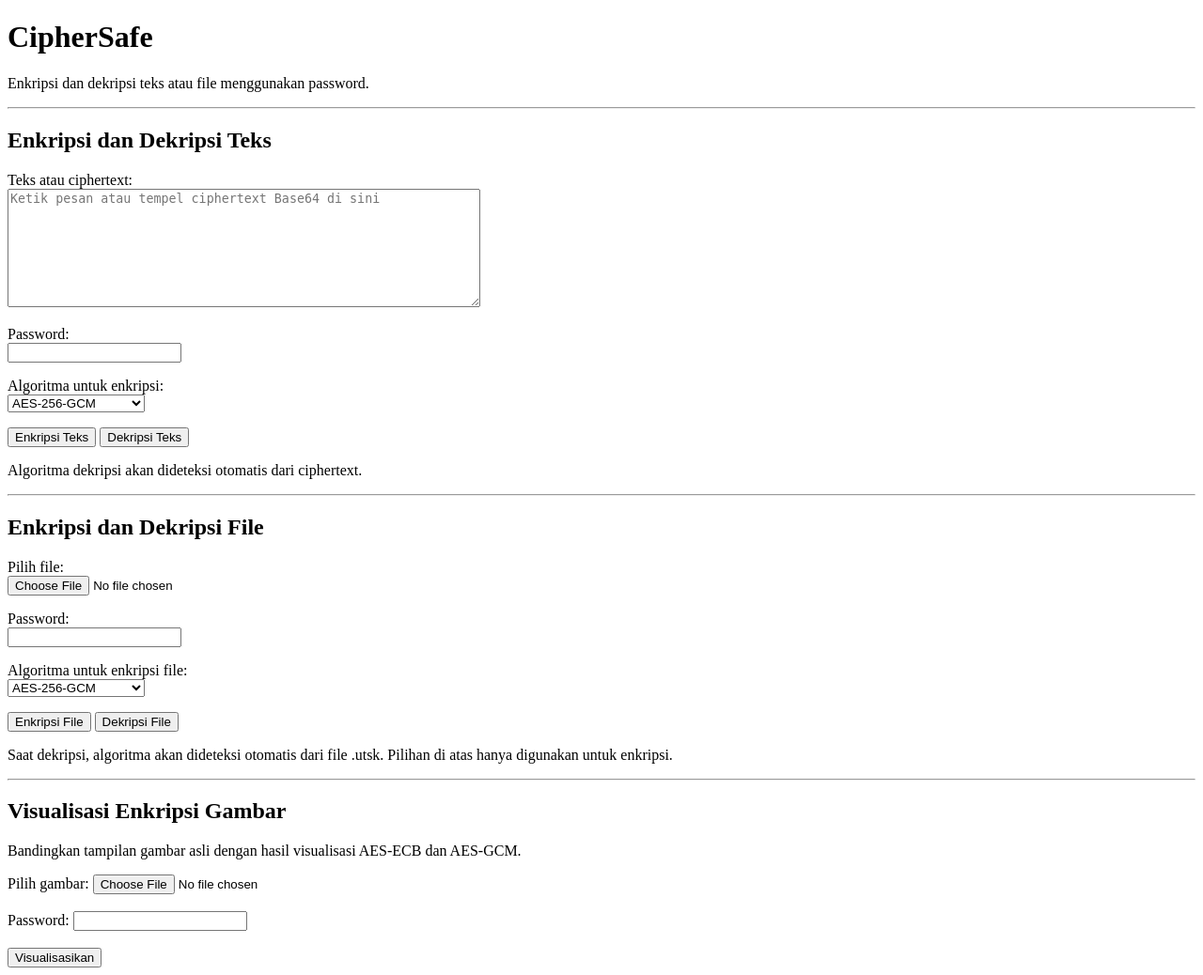
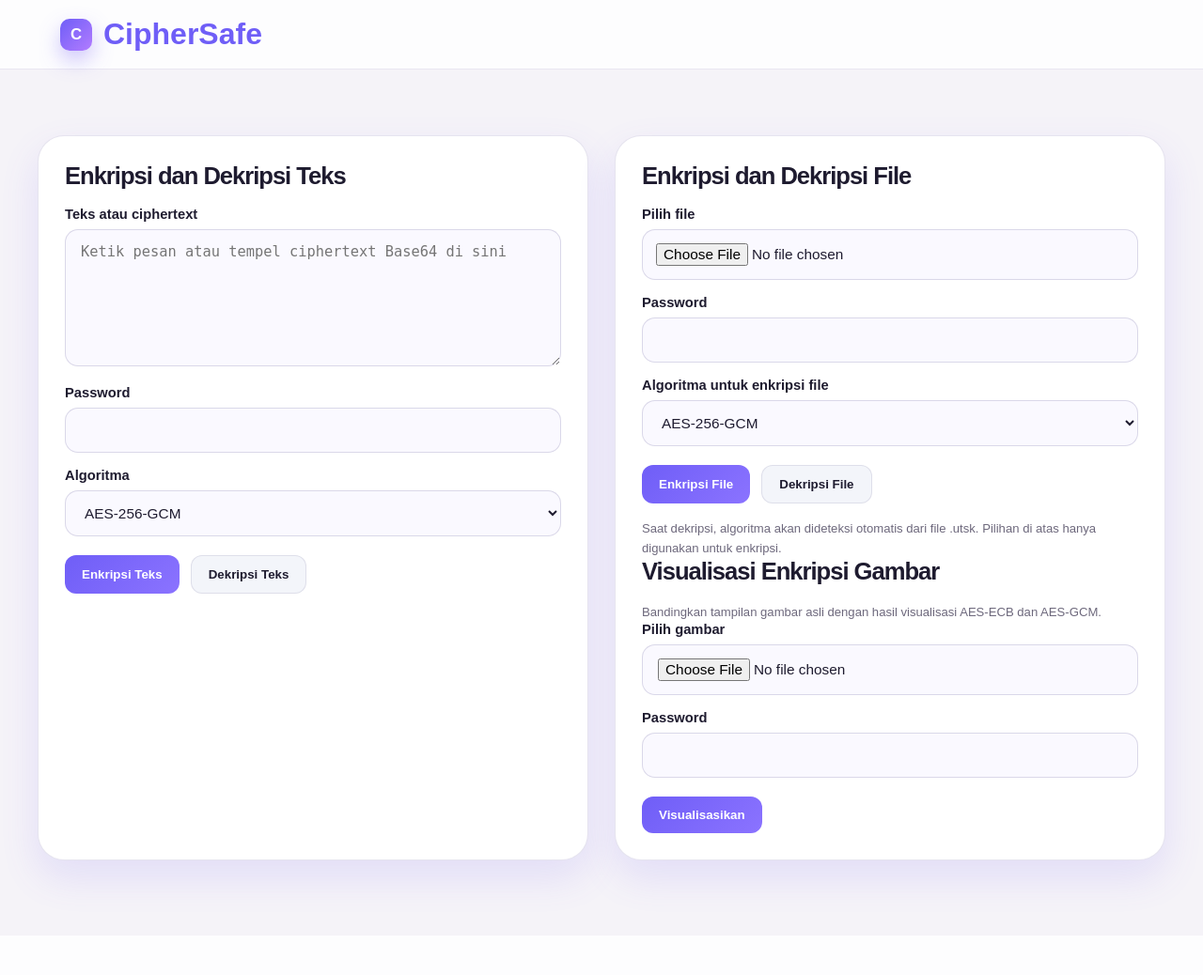
Before and after one commit to Var1d/uts-ki, a Flask app: page / in a window 1280 px wide. Shown: the whole page at 94% size. After the commit the page ends 958 px from the top, so only its background shows below. Run offline with Flask 3, Linux system fonts and the light colour scheme.

Commit message:
fix(ui): improve encryption and decryption page layout

```diff
--- a/app.py
+++ b/app.py
@@ -11,6 +11,11 @@ from crypto_utils import (
 )
 
 app = Flask(__name__)
+
+
+@app.route("/style.css")
+def serve_css():
+    return send_file("templates/style.css", mimetype="text/css")
 
 
 @app.route("/visualisasi-ecb", methods=["POST"])
@@ -41,6 +46,7 @@ def visualisasi_ecb():
 @app.route("/", methods=["GET", "POST"])
 def index():
     error = None
+    error_action = None
     result_text = None
     result_action = None
     text_input = ""
@@ -84,6 +90,8 @@ def index():
                         "Gagal memproses teks. "
                         "Periksa password dan ciphertext."
                     )
+            if error:
+                error_action = action
 
         # Enkripsi dan dekripsi file
         elif action in ("encrypt_file", "decrypt_file"):
@@ -142,10 +150,13 @@ def index():
                         "Gagal memproses file. "
                         "Periksa password dan file yang dipilih."
                     )
+            if error:
+                error_action = action
 
     return render_template(
         "index.html",
         error=error,
+        error_action=error_action,
         result_text=result_text,
         result_action=result_action,
         text_input=text_input,
--- a/templates/index.html
+++ b/templates/index.html
@@ -1,136 +1,210 @@
-<!DOCTYPE html>
+<!doctype html>
 <html lang="id">
   <head>
-    <meta charset="UTF-8">
-    <meta name="viewport" content="width=device-width, initial-scale=1.0">
-    <title>CipherSafe - Aplikasi Kriptografi</title>
+    <meta charset="UTF-8" />
+    <meta name="viewport" content="width=device-width, initial-scale=1.0" />
+    <title>CipherSafe | Secure Data Protection</title>
+    <link rel="stylesheet" href="/style.css" />
   </head>
   <body>
-    <h1>CipherSafe</h1>
-    <p>Enkripsi dan dekripsi teks atau file menggunakan password.</p>
+    <header class="site-header">
+      <div class="container">
+        <div class="brand-row">
+          <span class="brand-mark">C</span>
+          <span>CipherSafe</span>
+        </div>
+      </div>
+    </header>
 
-    {% if error %}
-        <p style="color: red;">{{ error }}</p>
-    {% endif %}
-
-    <hr>
-
-    <h2>Enkripsi dan Dekripsi Teks</h2>
-
+    <main>
+      <section class="container page-section" id="secure-tools">
+        <div class="card-wrap">
+          <div class="panel">
+            <h3>Enkripsi dan Dekripsi Teks</h3>
             <form method="POST">
-        <label for="text_input">Teks atau ciphertext:</label><br>
+              <div>
+                <label for="text_input">Teks atau ciphertext</label>
                 <textarea
                   id="text_input"
                   name="text_input"
-            rows="8"
-            cols="60"
                   placeholder="Ketik pesan atau tempel ciphertext Base64 di sini"
                   required
-        >{{ text_input }}</textarea>
+                >
+{{ text_input }}</textarea
+                >
+              </div>
 
-        <p>
-            <label for="password">Password:</label><br>
-            <input
-                type="password"
-                id="password"
-                name="password"
-                required
+              <div>
+                <label for="password">Password</label>
+                <input type="password" id="password" name="password" required />
+              </div>
+
+              <div>
+                <label for="algorithm">Algoritma</label>
+                <select id="algorithm" name="algorithm">
+                  <option value="AES-256-GCM">AES-256-GCM</option>
+                  <option value="ChaCha20-Poly1305">ChaCha20-Poly1305</option>
+                </select>
+              </div>
+
+              <div class="action-row">
+                <button
+                  class="small-btn primary"
+                  type="submit"
+                  name="action"
+                  value="encrypt_text"
                 >
-        </p>
-
-        <p>
-            <label for="algorithm">Algoritma untuk enkripsi:</label><br>
-            <select id="algorithm" name="algorithm">
-                <option value="AES-256-GCM">
-                    AES-256-GCM
-                </option>
-                <option value="ChaCha20-Poly1305">
-                    ChaCha20-Poly1305
-                </option>
-            </select>
-        </p>
-
-        <button type="submit" name="action" value="encrypt_text">
                   Enkripsi Teks
                 </button>
-
-        <button type="submit" name="action" value="decrypt_text">
+                <button
+                  class="small-btn secondary"
+                  type="submit"
+                  name="action"
+                  value="decrypt_text"
+                >
                   Dekripsi Teks
                 </button>
-        <p>
-        Algoritma dekripsi akan dideteksi otomatis dari ciphertext.
-        </p>
+              </div>
+              {% if error and error_action in ("encrypt_text", "decrypt_text")
+              %}
+              <div class="error-box" role="alert">{{ error }}</div>
+              {% endif %}
             </form>
 
             {% if result_text is not none %}
+            <div class="result-box">
               <h3>
+                {% if result_action == "encrypt_text" %} Hasil Enkripsi (Base64)
+                {% else %} Hasil Dekripsi {% endif %}
+              </h3>
+              <textarea id="result_text" readonly>{{ result_text }}</textarea>
               {% if result_action == "encrypt_text" %}
-                Hasil Enkripsi (Base64)
-            {% else %}
-                Hasil Dekripsi
-            {% endif %}
-        </h3>
-
-        <textarea id="result_text" rows="8" cols="60" readonly>{{ result_text }}</textarea>
-
-        {% if result_action == "encrypt_text" %}
-            <br>
-            <button type="button" onclick="copyResult()">
+              <div class="action-row">
+                <button
+                  class="small-btn secondary"
+                  type="button"
+                  onclick="copyResult()"
+                >
                   Salin Ciphertext
                 </button>
-            <span id="copy_status"></span>
+                <span class="copy-status" id="copy_status"></span>
+              </div>
               {% endif %}
+            </div>
             {% endif %}
+          </div>
 
-    <hr>
+          <div class="panel" id="decrypt">
+            <h3>Enkripsi dan Dekripsi File</h3>
+            <form method="POST" enctype="multipart/form-data">
+              <div>
+                <label for="file">Pilih file</label>
+                <input
+                  class="file-input"
+                  type="file"
+                  id="file"
+                  name="file"
+                  required
+                />
+              </div>
 
-    <h2>Enkripsi dan Dekripsi File</h2>
-
-    <form method="POST" enctype="multipart/form-data">
-        <p>
-            <label for="file">Pilih file:</label><br>
-            <input type="file" id="file" name="file" required>
-        </p>
-
-        <p>
-            <label for="file_password">Password:</label><br>
+              <div>
+                <label for="file_password">Password</label>
                 <input
                   type="password"
                   id="file_password"
                   name="file_password"
                   required
+                />
+              </div>
+
+              <div>
+                <label for="file_algorithm"
+                  >Algoritma untuk enkripsi file</label
                 >
+                <select id="file_algorithm" name="file_algorithm">
+                  <option value="AES-256-GCM">AES-256-GCM</option>
+                  <option value="ChaCha20-Poly1305">ChaCha20-Poly1305</option>
+                </select>
+              </div>
+
+              <div class="action-row">
+                <button
+                  class="small-btn primary"
+                  type="submit"
+                  name="action"
+                  value="encrypt_file"
+                >
+                  Enkripsi File
+                </button>
+                <button
+                  class="small-btn secondary"
+                  type="submit"
+                  name="action"
+                  value="decrypt_file"
+                >
+                  Dekripsi File
+                </button>
+              </div>
+              {% if error and error_action in ("encrypt_file", "decrypt_file")
+              %}
+              <div class="error-box" role="alert">{{ error }}</div>
+              {% endif %}
+
+              <p class="muted-note">
+                Saat dekripsi, algoritma akan dideteksi otomatis dari file
+                .utsk. Pilihan di atas hanya digunakan untuk enkripsi.
+              </p>
+            </form>
+
+            <h3>Visualisasi Enkripsi Gambar</h3>
+            <p class="muted-note">
+              Bandingkan tampilan gambar asli dengan hasil visualisasi AES-ECB
+              dan AES-GCM.
             </p>
 
-        <p>
-            <label for="file_algorithm">
-                Algoritma untuk enkripsi file:
-            </label><br>
-            <select id="file_algorithm" name="file_algorithm">
-                <option value="AES-256-GCM">AES-256-GCM</option>
-                <option value="ChaCha20-Poly1305">
-                    ChaCha20-Poly1305
-                </option>
-            </select>
-        </p>
+            <form
+              action="/visualisasi-ecb"
+              method="POST"
+              enctype="multipart/form-data"
+            >
+              <div>
+                <label for="image">Pilih gambar</label>
+                <input
+                  type="file"
+                  id="image"
+                  name="image"
+                  accept="image/*"
+                  required
+                />
+              </div>
 
-        <button type="submit" name="action" value="encrypt_file">
-            Enkripsi File
+              <div>
+                <label for="visual-password">Password</label>
+                <input
+                  type="password"
+                  id="visual-password"
+                  name="password"
+                  required
+                />
+              </div>
+
+              <div class="action-row">
+                <button class="small-btn primary" type="submit">
+                  Visualisasikan
                 </button>
-
-        <button type="submit" name="action" value="decrypt_file">
-            Dekripsi File
-        </button>
-        <p>
-        Saat dekripsi, algoritma akan dideteksi otomatis dari file .utsk. Pilihan di atas hanya digunakan untuk enkripsi.
-        </p>
+              </div>
             </form>
+          </div>
+        </div>
+      </section>
+    </main>
 
     <script>
       function copyResult() {
         const result = document.getElementById("result_text");
-
-            navigator.clipboard.writeText(result.value)
+        navigator.clipboard
+          .writeText(result.value)
           .then(() => {
             document.getElementById("copy_status").textContent =
               "Ciphertext berhasil disalin.";
@@ -141,41 +215,5 @@
           });
       }
     </script>
-    <hr>
-
-<h2>Visualisasi Enkripsi Gambar</h2>
-<p>
-    Bandingkan tampilan gambar asli dengan hasil visualisasi AES-ECB
-    dan AES-GCM.
-</p>
-
-<form
-    action="/visualisasi-ecb"
-    method="POST"
-    enctype="multipart/form-data"
->
-    <label for="image">Pilih gambar:</label>
-    <input
-        type="file"
-        id="image"
-        name="image"
-        accept="image/*"
-        required
-    >
-
-    <br><br>
-
-    <label for="visual-password">Password:</label>
-    <input
-        type="password"
-        id="visual-password"
-        name="password"
-        required
-    >
-
-    <br><br>
-
-    <button type="submit">Visualisasikan</button>
-</form>
   </body>
 </html>
--- /dev/null
+++ b/templates/style.css
@@ -0,0 +1,219 @@
+:root {
+  --bg: #f5f3f8;
+  --panel: #ffffff;
+  --soft: #f4effe;
+  --primary: #6f5ef7;
+  --primary-dark: #5547d9;
+  --primary-soft: #ede7ff;
+  --text: #1e1b2f;
+  --muted: #6d687c;
+  --border: rgba(118, 105, 168, 0.18);
+  --shadow: 0 18px 40px rgba(111, 94, 247, 0.14);
+  --success: #2bb673;
+  --danger: #e45a5a;
+}
+
+* {
+  box-sizing: border-box;
+}
+
+@import url("https://fonts.googleapis.com/css2?family=Poppins:wght@400;500;600;700;800&display=swap");
+
+body {
+  margin: 0;
+  font-family: "Poppins", Arial, Helvetica, sans-serif;
+  background: var(--bg);
+  color: var(--text);
+}
+
+main {
+  padding-top: 10px;
+}
+
+.container {
+  max-width: 1200px;
+  margin: 0 auto;
+  padding: 0 24px;
+}
+
+.site-header {
+  background: rgba(255, 255, 255, 0.8);
+  border-bottom: 1px solid rgba(118, 105, 168, 0.15);
+  padding: 18px 0;
+  position: sticky;
+  top: 0;
+  z-index: 10;
+  backdrop-filter: blur(8px);
+}
+
+.brand-row {
+  display: flex;
+  align-items: center;
+  gap: 12px;
+  font-weight: 800;
+  font-size: 2rem;
+  color: var(--primary);
+}
+
+.brand-mark {
+  width: 34px;
+  height: 34px;
+  border-radius: 10px;
+  background: linear-gradient(135deg, var(--primary), #b27cff);
+  color: white;
+  display: flex;
+  align-items: center;
+  justify-content: center;
+  font-size: 1.05rem;
+  box-shadow: 0 10px 22px rgba(111, 94, 247, 0.35);
+}
+
+.page-section {
+  padding: 60px 0 80px;
+}
+
+.card-wrap {
+  display: grid;
+  grid-template-columns: repeat(2, minmax(0, 1fr));
+  gap: 28px;
+}
+
+.panel {
+  background: var(--panel);
+  border: 1px solid var(--border);
+  border-radius: 28px;
+  box-shadow: var(--shadow);
+  padding: 28px;
+}
+
+.panel h3 {
+  margin-top: 0;
+  margin-bottom: 18px;
+  font-size: 1.6rem;
+  letter-spacing: -0.04em;
+}
+
+form {
+  display: flex;
+  flex-direction: column;
+  gap: 16px;
+}
+
+label {
+  display: block;
+  font-size: 0.92rem;
+  font-weight: 700;
+  color: var(--text);
+  margin-bottom: 8px;
+}
+
+textarea,
+input,
+select {
+  width: 100%;
+  border: 1px solid rgba(106, 96, 156, 0.22);
+  border-radius: 14px;
+  background: #faf9ff;
+  padding: 14px 16px;
+  font-size: 0.96rem;
+  color: var(--text);
+  transition:
+    border-color 0.2s ease,
+    box-shadow 0.2s ease;
+}
+
+textarea:focus,
+input:focus,
+select:focus {
+  outline: none;
+  border-color: rgba(111, 94, 247, 0.7);
+  box-shadow: 0 0 0 4px rgba(111, 94, 247, 0.12);
+}
+
+textarea {
+  resize: vertical;
+  min-height: 146px;
+}
+
+.action-row {
+  display: flex;
+  gap: 12px;
+  flex-wrap: wrap;
+  margin-top: 4px;
+}
+
+.small-btn {
+  border: none;
+  border-radius: 12px;
+  padding: 12px 18px;
+  font-weight: 700;
+  cursor: pointer;
+  background: var(--primary-soft);
+  color: var(--primary-dark);
+}
+
+.small-btn.primary {
+  background: linear-gradient(135deg, var(--primary), #8b73ff);
+  color: white;
+}
+
+.small-btn.secondary {
+  background: #f3f5fa;
+  color: var(--text);
+  border: 1px solid rgba(100, 92, 138, 0.15);
+}
+
+.muted-note {
+  color: var(--muted);
+  font-size: 0.82rem;
+  margin: 0;
+  line-height: 1.6;
+}
+
+.error-box {
+  background: rgba(228, 90, 90, 0.08);
+  color: var(--danger);
+  border: 1px solid rgba(228, 90, 90, 0.25);
+  border-radius: 12px;
+  padding: 12px 14px;
+  font-size: 0.88rem;
+  font-weight: 600;
+  margin-bottom: 18px;
+  line-height: 1.5;
+}
+
+.result-box {
+  margin-top: 18px;
+  background: #f8f6ff;
+  border: 1px solid rgba(111, 94, 247, 0.12);
+  border-radius: 18px;
+  padding: 18px;
+}
+
+.result-box h3 {
+  margin-top: 0;
+  margin-bottom: 14px;
+  font-size: 1.1rem;
+}
+
+.result-box textarea {
+  background: white;
+  min-height: 120px;
+}
+
+.copy-status {
+  display: inline-block;
+  margin-top: 10px;
+  color: var(--success);
+  font-weight: 600;
+}
+
+.file-input {
+  padding: 14px;
+}
+
+@media (max-width: 900px) {
+  .card-wrap {
+    grid-template-columns: 1fr;
+  }
+}
```
Lines whose indentation alone changed are shown as unchanged.
